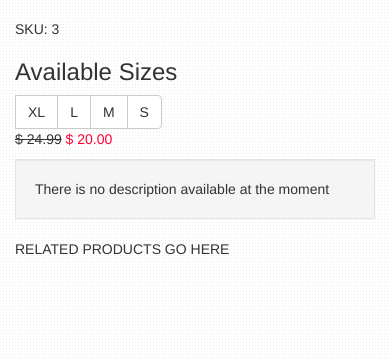
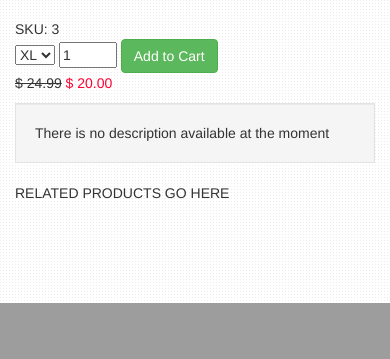
Before and after one commit to michaelroudnitski/Threads, a Django app: page /3/ in a window 390 px wide. Shown: the part 1278-1637 px from the top of the page. After the commit the page ends 1581 px from the top, so only its background shows below. Run offline with Django 3.2, Linux system fonts and the light colour scheme; a user stored in the database is signed in; data comes from the database, SQL or seed files in the repository; both versions use the stored data as it was after the commit; some libraries are stand-ins or nearby versions.

Commit message:
ADDED A WORKING CART

```diff
--- a/website/account/forms.py
+++ b/website/account/forms.py
@@ -1,6 +1,7 @@
 from django import forms
 from django.contrib.auth.models import User
 from django.contrib.auth.forms import UserCreationForm, UserChangeForm
+
 
 class RegistrationForm(UserCreationForm):
     email = forms.EmailField(required=True)
@@ -26,6 +27,7 @@
 
         return user
 
+
 class EditProfileForm(UserChangeForm):
 
     class Meta:
@@ -36,6 +38,8 @@
             'last_name',
             'password',
         }
+
+
 class RemoveUser(forms.Form):
     class Meta:
         model = User
--- a/website/catalog/templates/catalog/base.html
+++ b/website/catalog/templates/catalog/base.html
@@ -64,6 +64,9 @@
                             <span class="glyphicon glyphicon-user" aria-hidden="true"></span>
                         </a>
                         <ul class="dropdown-menu">
+                            {% if user.first_name %}
+                                <li style="padding-left:20px; padding-bottom:10px;"> Hi, {{user.first_name}}</li>
+                            {% endif %}
                             <li><a href="{% url 'account:index' %}" id = "signin"></a></li>
                             {% if user.first_name %}
                                 <li role="separator" class="divider"></li>
@@ -85,7 +88,7 @@
                         </ul>
                     </li>
                     <li>
-                        <a href="#"><span class="glyphicon glyphicon-shopping-cart" aria-hidden="true"></span></a>
+                        <a href="{% url 'catalog:get_cart' %}"><span class="glyphicon glyphicon-shopping-cart" aria-hidden="true"></span></a>
                     </li>
                 </div>
 
--- a/website/catalog/templates/catalog/product_info.html
+++ b/website/catalog/templates/catalog/product_info.html
@@ -25,32 +25,36 @@
                     {% endfor %}
                 </div>
                 <div class="col-md-10">
-                    <img src={{prodImages.0.image}} class="product_img">
+                    <img src={{product.thumbnail_image}} class="product_img">
                 </div>
                 <br>
                 SKU: {{ product.id }}
                 <br>
-                <div class="btn-group" role="group" aria-label="Size-Selection">
-                    <h3>Available Sizes</h3>
+                <form method="post">
+                    {% csrf_token %}
+                    <select name="size_selection">
                         {% if product.stockXL > 0 %}
-                        <button type="button" class="btn btn-default">XL</button>
+                            <option value="XL">XL</option>
                         {% endif %}
                         {% if product.stockL > 0 %}
-                        <button type="button" class="btn btn-default">L</button>
+                            <option value="L">L</option>
                         {% endif %}
                         {% if product.stockM > 0 %}
-                        <button type="button" class="btn btn-default">M</button>
+                            <option value="M">M</option>
                         {% endif %}
                         {% if product.stockS > 0 %}
-                        <button type="button" class="btn btn-default">S</button>
+                            <option value="S">S</option>
                         {% endif %}
-                </div>
+                    </select>
+                    <input type="number" name="quantity" min="1" max="12" value=1>
+                    <input type="submit" name="add_to_cart" class="btn btn-success" onclick="alert('Item added to cart!')" value="Add to Cart"></td>
+                </form>
             </div>
             <div class="col-md-5">
                 {% if product.sale_price > 0 and product.sale_price < product.price %}
                 <p class="sale"><span style="color:#333"><strike>$ {{ product.price }}</strike></span> $ {{ product.sale_price }}</p>
                 {% else %}
-                <p style="text-align: center;">$ {{ product.price }}</p>
+                <p>$ {{ product.price }}</p>
                 {% endif %}
                 <div class="well">{{product.description}}</div>
              </form>
--- a/website/catalog/urls.py
+++ b/website/catalog/urls.py
@@ -20,6 +20,9 @@
     # PRODUCT PAGE DISPLAYING PRODUCT INFO
     url(r'^(?P<p_id>[0-9]+)/$', views.product, name='prod'),
 
+    # CART PAGE
+    url(r'^cart/', views.get_cart, name='get_cart'),
+
     # ABOUT US
     url(r'^about/', views.about, name='about'),
 
--- a/website/catalog/views.py
+++ b/website/catalog/views.py
@@ -99,25 +99,31 @@
         prodImages = ProductImage.objects.filter(product=p_id).select_related()
     except Product.DoesNotExist:
         raise Http404("Product is not in our system")
+    if product.sale_price > 0:
+        cart_price = product.sale_price
+    else:
+        cart_price = product.price
+
+    if request.method == 'POST':
+        if 'add_to_cart' in request.POST:
+            cart = request.session.get('cart', {})
+            cart[p_id] = (product.thumbnail_image, product.name, str(cart_price), request.POST.get('size_selection'), request.POST.get('quantity'))
+            request.session['cart'] = cart
+
     context = {'product': product, 'prodImages': prodImages}
     context.update(cat_context)
     return render(request, 'catalog/product_info.html', context)
 
 
-def add_to_cart(request, p_id):
-    product = Product.objects.get(id=p_id)
-    cart = Cart(request)
-    if product.sale_price > 0:
-        cart.add(product, product.sale_price)
-    else:
-        cart.add(product, product.unit_price)
+def get_cart(request):
+    cart_items = request.session.get('cart', {})
 
+    if request.method == 'POST':
+        if 'remove_from_cart' in request.POST:
+            cart = request.session.get('cart', {})
+            del cart[request.POST.get('p_id')]
+            request.session['cart'] = cart
 
-def remove_from_cart(request, p_id):
-    product = Product.objects.get(id=p_id)
-    cart = Cart(request)
-    cart.remove(product)
-
-
-def get_cart(request):
-    return render_to_response('cart.html', dict(cart=Cart(request)))
+    context = {'cart_items': cart_items}
+    context.update(cat_context)
+    return render(request, 'catalog/cart.html', context)
--- a/website/search/templates/search/search_info.html
+++ b/website/search/templates/search/search_info.html
@@ -100,9 +100,9 @@
                                 <h4>{{ product.name }} </h4></a>
                                 <p>{{ product.category }}</p>
                                 {% if product.sale_price > 0 and product.sale_price < product.price %}
-                                <p class="sale"><span style="color:#333"><strike>$ {{ product.price }}</strike></span> $ {{ product.sale_price }}</p>
+                                    <p class="sale"><span style="color:#333"><strike>$ {{ product.price }}</strike></span> $ {{ product.sale_price }}</p>
                                 {% else %}
-                                <p>$ {{ product.price }}</p>
+                                    <p>$ {{ product.price }}</p>
                                 {% endif %}
                             </td>
                         </tr>
--- a/website/website/settings.py
+++ b/website/website/settings.py
@@ -54,7 +54,6 @@
 ]
 
 ROOT_URLCONF = 'website.urls'
-CART_SESSION_ID = 'cart'
 
 TEMPLATES = [
     {
```
Also changed, not shown: website/catalog/templates/catalog/cart.html (added, +57 -0 lines), website/db.sqlite3, 5 other files. Lines whose indentation alone changed are shown as unchanged.
